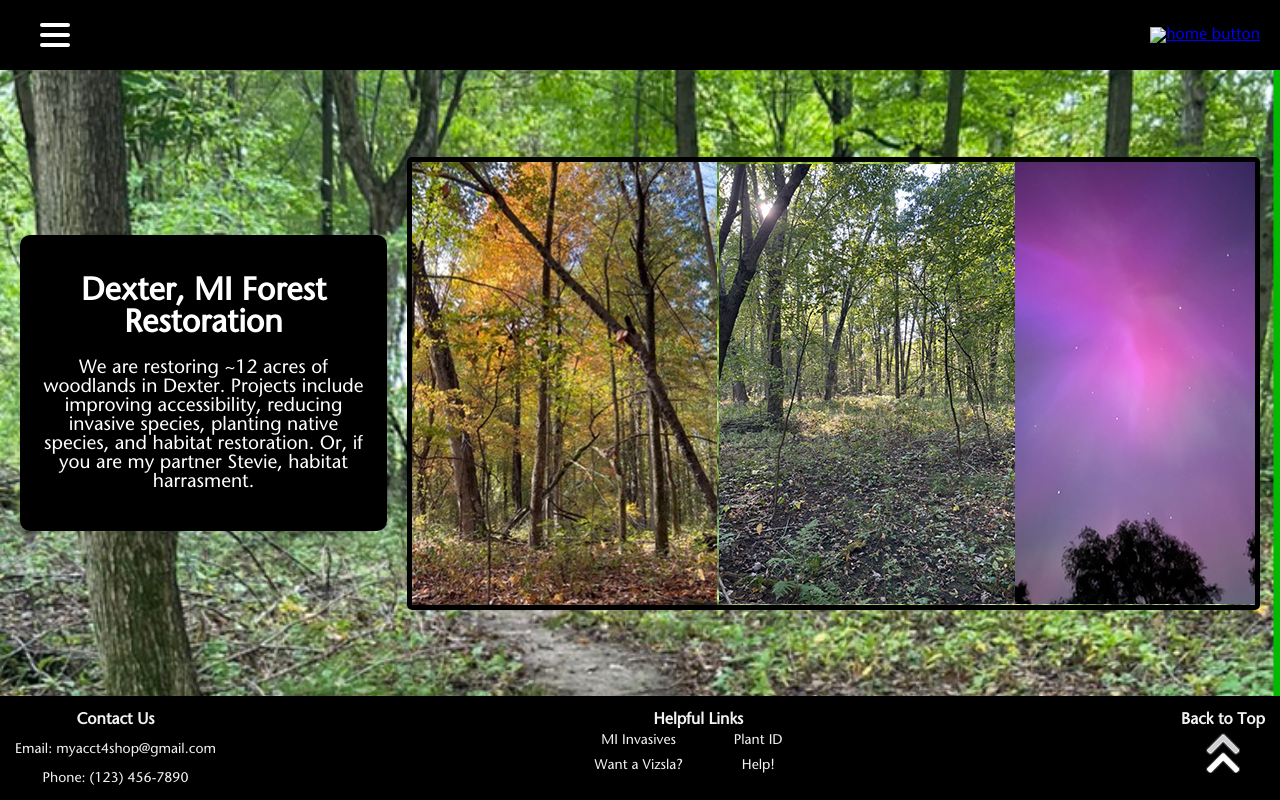
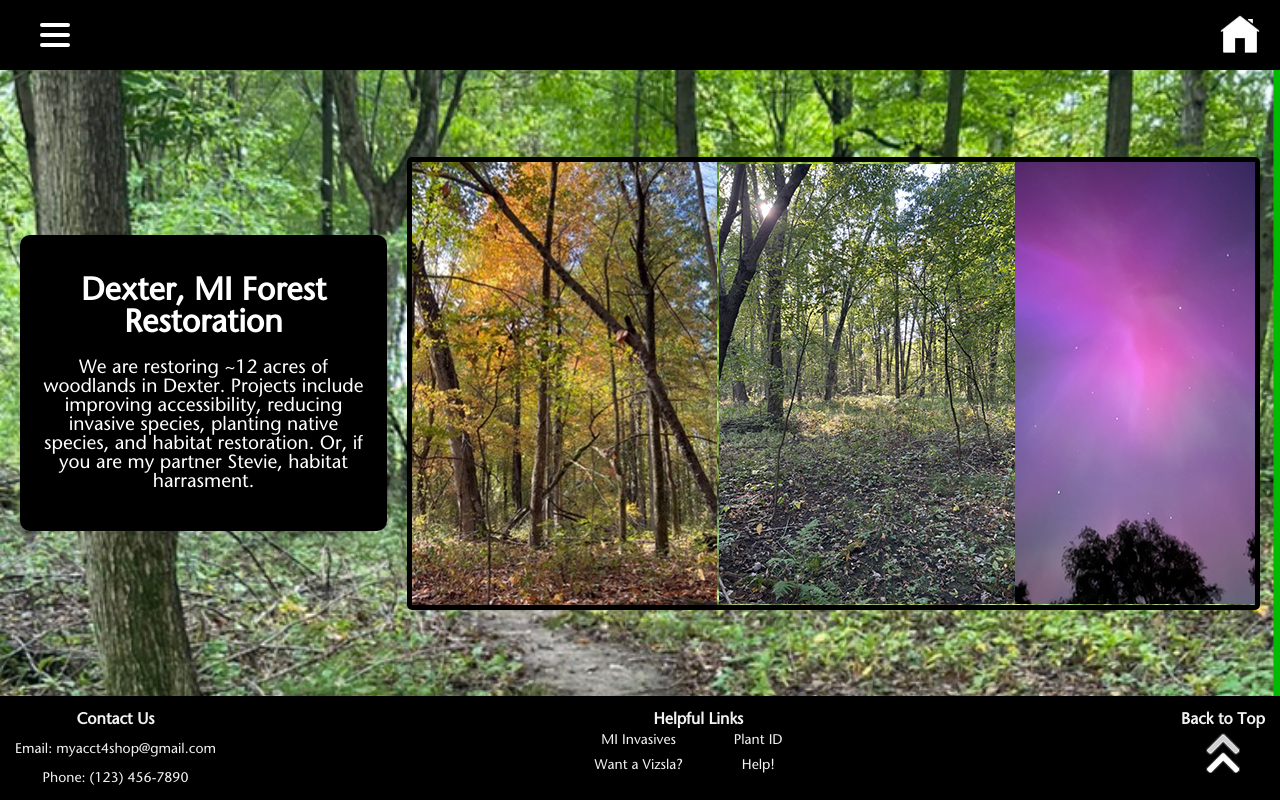
Before and after one commit to tfabe/forest.github.io, a plain HTML site: page index.html in a window 1280 px wide. Drawn offline with Linux system fonts and the light colour scheme; files whose address does not match are found by name.

Commit message:
Update index.html

```diff
--- a/index.html
+++ b/index.html
@@ -35,7 +35,7 @@
       <!-- Home Button -->
       <div class="imghomebutton">
         <a href="index.html">
-        <img src="../ForestRestore/Images/homebutton.png" alt="home button" class="home-btn">
+        <img src="../Images/homebutton.png" alt="home button" class="home-btn">
         </a>
         </div>
     </div>
```
